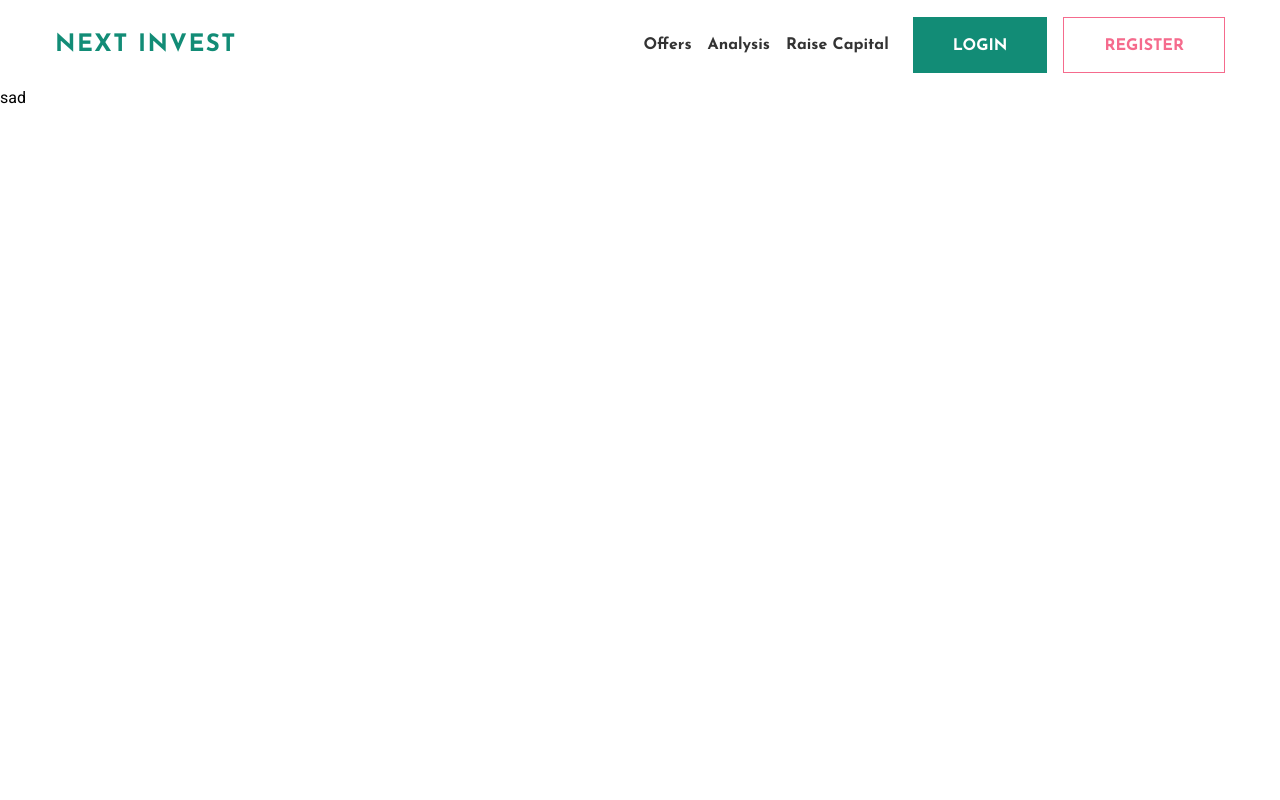
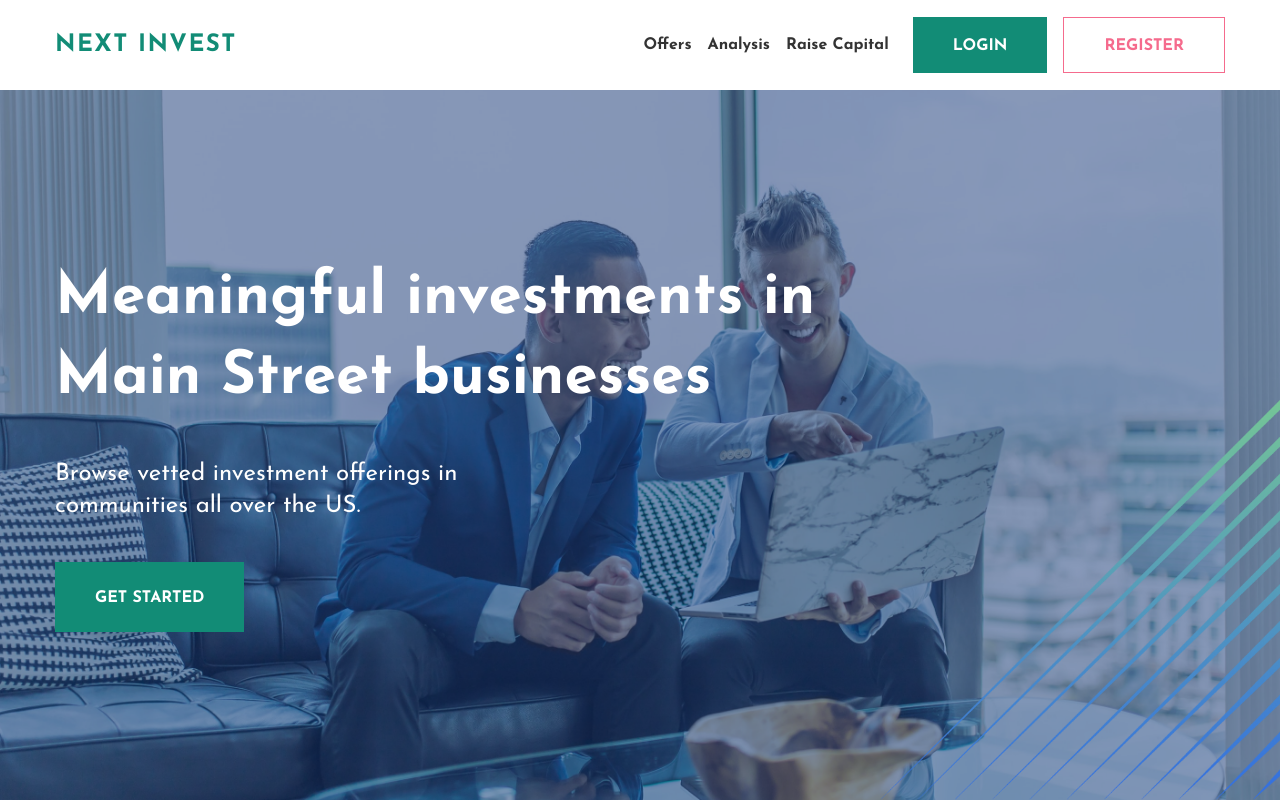
Before and after one commit to bambuuk/future-invest, a React (Create React App) app: page / in a window 1280 px wide. Built offline with nearby package versions, Linux system fonts and the light colour scheme; the HTML template or start-up script is replaced by a standard one.

Commit message:
create promo section

```diff
--- a/src/App.tsx
+++ b/src/App.tsx
@@ -1,11 +1,13 @@
 import Navbar from "./components/Navbar";
 import { ThemeProvider } from '@mui/material';
 import { theme } from "./theme";
+import Promo from "./components/Promo";
 
 function App() {
   return (
     <ThemeProvider theme={theme}>
       <Navbar />
+      <Promo />
     </ThemeProvider>
   );
 }
--- a/src/components/CustomElements.tsx
+++ b/src/components/CustomElements.tsx
@@ -2,11 +2,22 @@ import { styled, Box } from '@mui/material';
 
 export const CustomContainer = styled(Box)(({ theme }) => ({
   margin: '0 auto',
-  display: 'flex',
-  alignItems: 'center',
-  justifyContent: 'space-between',
   width: '100%',
+  height: '100%',
   maxWidth: '1200px',
-  height: '100%',
-  padding: '18px 15px'
+  padding: '0 15px'
 }));
+
+export const CustomBtn = styled('button')(({ theme }) => ({
+  padding: '24px 40px 22px 40px',
+  backgroundColor: theme.palette.primary.main,
+  color: '#fff',
+  fontFamily: 'Josefin Sans',
+  fontSize: '16px',
+  fontWeight: 700,
+  lineHeight: '24px',
+  textTransform: 'uppercase',
+  [theme.breakpoints.down("md")]: {
+    padding: '20px 40px 18px 40px',
+  },
+}));
--- a/src/components/Navbar.tsx
+++ b/src/components/Navbar.tsx
@@ -101,7 +101,6 @@ const Navbar = () => {
           </Box>
         </Box>
       </HeaderContainer>
-      <h1>sad</h1>
     </Header>
   )
 }
--- a/src/components/Promo.tsx
+++ b/src/components/Promo.tsx
@@ -1,10 +1,91 @@
-import React from 'react'
+import { styled, Box } from '@mui/material';
+import { CustomContainer, CustomBtn } from './CustomElements';
+
+const bgImage = require("../assets/promo-bg-img.png");
+const designEl = require('../assets/design-el.png');
+
+const Section = styled('section')({
+  position: 'relative',
+  height: 'calc(100vh - 90px)',
+  width: '100%',
+  backgroundImage: `url(${bgImage})`,
+  backgroundSize: 'cover',
+  backgroundPosition: 'center',
+});
+
+const CustomHead = styled('h1')(({ theme }) => ({
+  color: '#FFF',
+  fontFamily: 'Josefin Sans',
+  fontSize: '60px',
+  fontWeight: 700,
+  lineHeight: '80px',
+  maxWidth: '770px',
+  width: '100%',
+  [theme.breakpoints.down("md")]: {
+    fontSize: '40px',
+    lineHeight: '50px',
+  },
+  [theme.breakpoints.down("sm")]: {
+    textAlign: 'center',
+    fontSize: '25px',
+    lineHeight: '30px',
+  },
+}));
+
+const Image = styled('img')(({ theme }) => ({
+  position: 'absolute',
+  bottom: 0,
+  right: 0,
+  display: 'block',
+  maxWidth: '400px',
+  maxHeight: '400px',
+  width: '100%',
+  height: '100%',
+  objectFit: 'fill',
+  [theme.breakpoints.down("md")]: {
+    display: 'none',
+  },
+}));
+
+const Description = styled('div')(({ theme }) => ({
+  color: '#fff',
+  fontFamily: 'Josefin Sans',
+  fontSize: '24px',
+  fontWeight: 400,
+  lineHeight: '32px',
+  maxWidth: '470px',
+  width: '100%',
+  margin: '40px 0',
+  [theme.breakpoints.down("sm")]: {
+    fontSize: '18px',
+    lineHeight: '24px',
+    textAlign: 'center'
+  },
+}));
 
 const Promo = () => {
   return (
-    <div>
-      promo
-    </div>
+    <Section>
+      <CustomContainer>
+        <Box sx={{
+          display: 'flex',
+          flexDirection: 'column',
+          justifyContent: 'center',
+          width: '100%',
+          height: '100%',
+          alignItems: { xs: 'center', sm: 'start' }
+        }}>
+          <CustomHead>Meaningful investments in Main Street businesses</CustomHead>
+          <Description>
+            Browse vetted investment offerings in communities all over the US.
+          </Description>
+          <Box>
+            <CustomBtn>Get Started</CustomBtn>
+          </Box>
+        </Box>
+      </CustomContainer>
+      <Image src={designEl} alt="" />
+    </Section>
   )
 }
 
```
Also changed, not shown: src/assets/design-el.png (added), src/assets/promo-bg-img.png (added).
